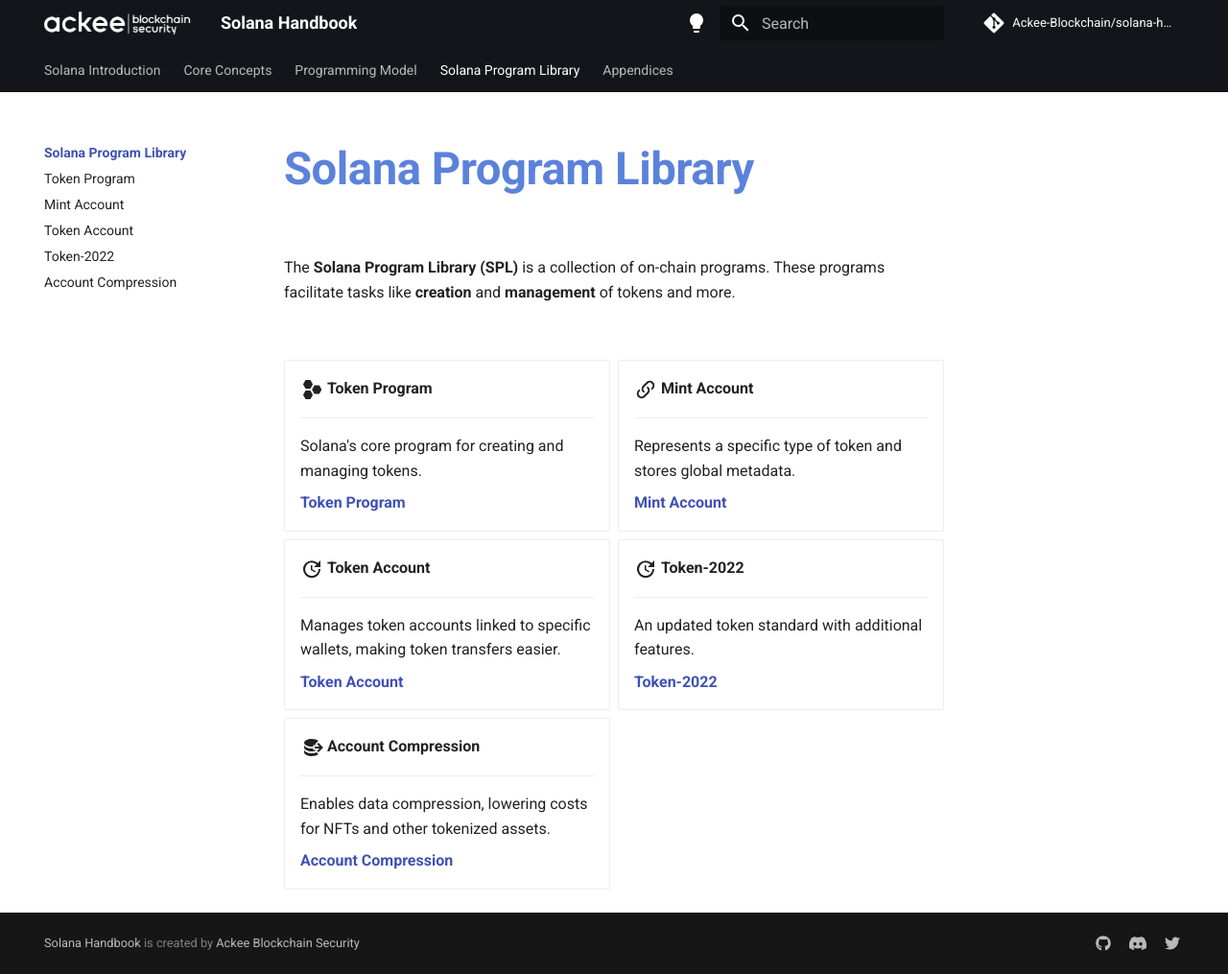
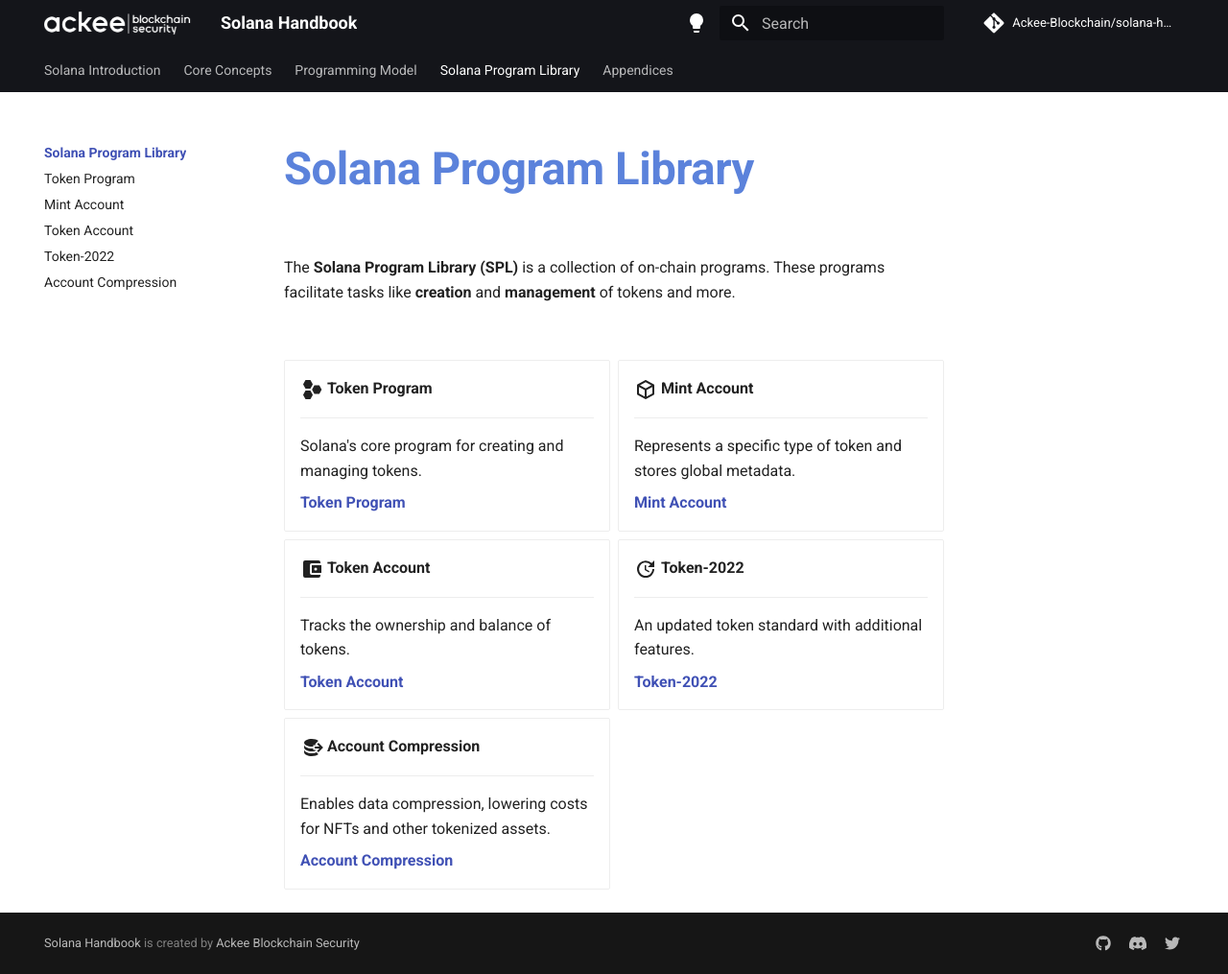
Before and after one commit to vmpyre/solana-handbook, an MkDocs documentation site: the page built from docs/handbook/chapter4/index.md, in a window 1280 px wide and 1015 px high. Shown: the whole window at 96% size. Built offline with MkDocs 1.6.1 and Material for MkDocs 9.7.7, drawn with Linux system fonts in a browser that asks for light colours; comment, search, counter and statistics services are not loaded.

Commit message:
update icons and token account description

```diff
--- a/docs/handbook/chapter4/index.md
+++ b/docs/handbook/chapter4/index.md
@@ -22,11 +22,11 @@ The **Solana Program Library (SPL)** is a collection of on-chain programs. These
 
     [__Mint Account__](./mint-account.md)
 
--   :material-update:{ .lg .middle } __Token Account__
+-   :material-wallet:{ .lg .middle } __Token Account__
 
     ---
 
-    Manages token accounts linked to specific wallets, making token transfers easier.
+    Tracks the ownership and balance of tokens.
 
     [__Token Account__](./token-account.md)
 
```
Also changed, not shown: other parts of docs/handbook/chapter4/index.md (+1 -1 lines).
